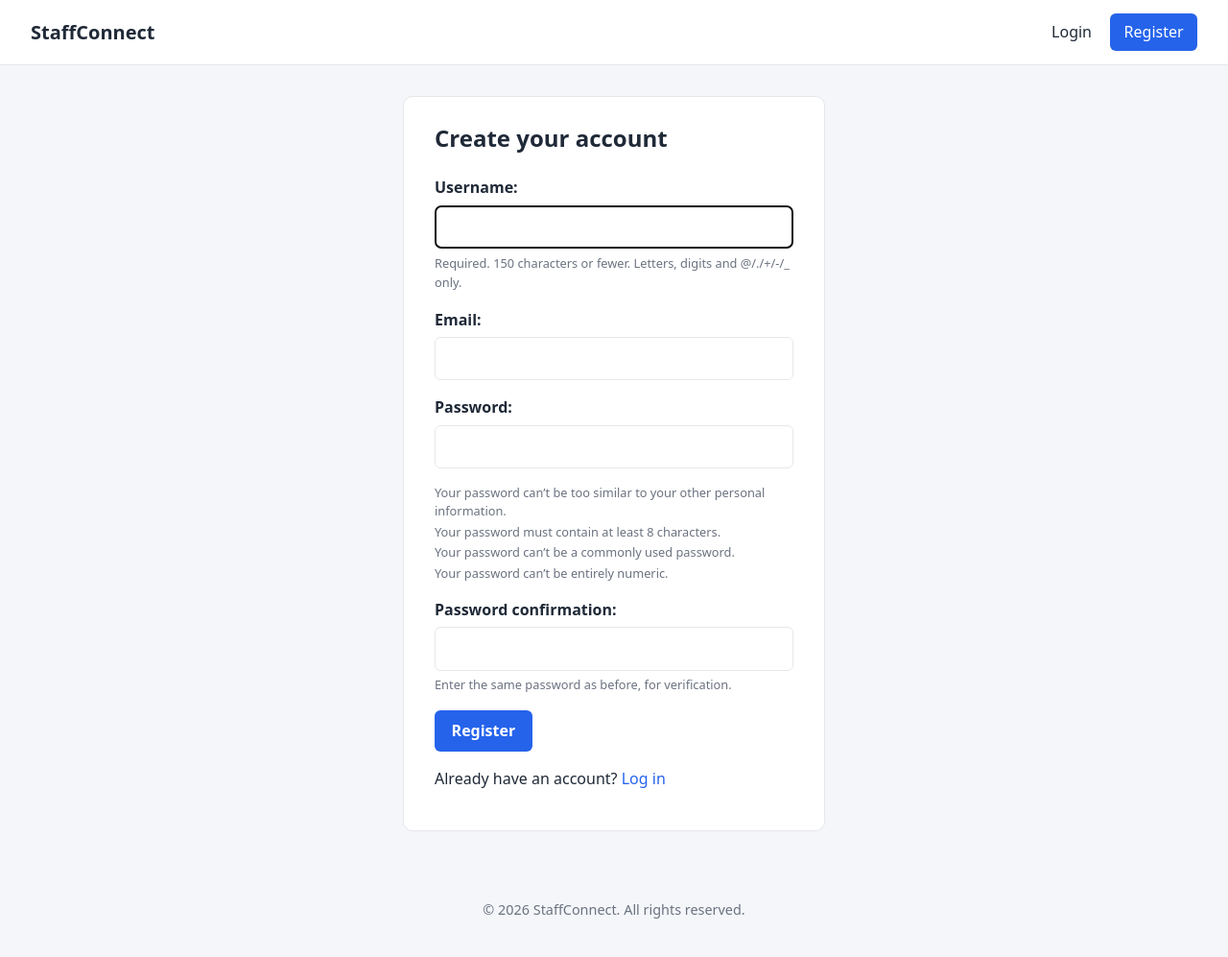
After one commit to ZeinaZayed4/staffconnect, a Django app: page /users/register/ in a window 1280 px wide. The commit adds this page. Shown: the whole page at 96% size. Run offline with Django 4.2, Linux system fonts and the light colour scheme.

Commit message:
Add registeration, login, POST-only logout, and profile placeholder

```diff
--- a/config/settings.py
+++ b/config/settings.py
@@ -128,3 +128,6 @@ STATICFILES_DIRS = [
 # https://docs.djangoproject.com/en/4.2/ref/settings/#default-auto-field
 
 DEFAULT_AUTO_FIELD = "django.db.models.BigAutoField"
+
+LOGIN_URL = "users:login"
+LOGIN_REDIRECT_URL = "users:profile"
--- a/static/css/style.css
+++ b/static/css/style.css
@@ -260,3 +260,48 @@ form textarea {
     border-radius: 50%;
     object-fit: cover;
 }
+
+.form-card {
+    max-width: 440px;
+    margin: 0 auto;
+    background: var(--card);
+    border: 1px solid var(--border);
+    border-radius: var(--radius);
+    padding: 1.5rem 2rem;
+}
+
+.form-card h1 {
+    margin-top: 0;
+}
+
+.helptext,
+.helptext ul,
+.helptext li {
+    font-size: 0.8rem;
+    color: var(--muted);
+    font-weight: 400;
+}
+
+.helptext {
+    display: block;
+    margin-top: 0.3rem;
+}
+
+.helptext ul {
+    list-style: none;
+    margin: 0.3rem 0 0;
+    padding-left: 0;
+}
+
+form > ul:not(.errorlist) {
+    list-style: none;
+    margin: 0.3rem 0 1rem;
+    padding: 0;
+    font-size: 0.8rem;
+    color: var(--muted);
+    line-height: 1.5;
+}
+
+form > ul:not(.errorlist) li {
+    margin-bottom: 0.15rem;
+}
--- a/templates/base.html
+++ b/templates/base.html
@@ -19,7 +19,14 @@
 
                 <div class="nav-links">
                     {% if user.is_authenticated %}
+                    <a href="{% url 'users:profile' %}">Profile</a>
+                    <form method="post" action="{% url 'users:logout' %}" class="logout-form">
+                        {% csrf_token %}
+                        <button type="submit">Logout</button>
+                    </form>
                     {% else %}
+                    <a href="{% url 'users:login' %}">Login</a>
+                    <a href="{% url 'users:register' %}" class="register-link">Register</a>
                     {% endif %}
                 </div>
             </nav>
--- /dev/null
+++ b/templates/users/register.html
@@ -0,0 +1,15 @@
+{% extends "base.html" %}
+
+{% block title %}Register | StaffConnect{% endblock %}
+
+{% block content %}
+<section class="form-card">
+    <h1>Create your account</h1>
+    <form method="post" novalidate>
+        {% csrf_token %}
+        {{ form.as_p }}
+        <button type="submit" class="button">Register</button>
+    </form>
+    <p>Already have an account? <a href="{% url 'users:login' %}">Log in</a></p>
+</section>
+{% endblock %}
--- /dev/null
+++ b/users/forms.py
@@ -0,0 +1,19 @@
+from django import forms
+from django.contrib.auth import get_user_model
+from django.contrib.auth.forms import UserCreationForm
+
+User = get_user_model()
+
+
+class RegisterForm(UserCreationForm):
+    email = forms.EmailField(required=True)
+
+    class Meta:
+        model = User
+        fields = ("username", "email", "password1", "password2")
+
+    def clean_email(self):
+        email = self.cleaned_data["email"].lower()
+        if User.objects.filter(email__iexact=email).exists():
+            raise forms.ValidationError("An account with this email already exists.")
+        return email
--- a/users/urls.py
+++ b/users/urls.py
@@ -1,6 +1,11 @@
 from django.urls import path
+from .views import register, login_view, logout_view, profile
 
 app_name = "users"
 
 urlpatterns = [
+    path("register/", register, name="register"),
+    path("login/", login_view, name="login"),
+    path("logout/", logout_view, name="logout"),
+    path("profile/", profile, name="profile"),
 ]
--- a/users/views.py
+++ b/users/views.py
@@ -1,3 +1,59 @@
-from django.shortcuts import render
+from django.conf import settings
+from django.contrib import messages
+from django.contrib.auth import login, logout
+from django.contrib.auth.decorators import login_required
+from django.contrib.auth.forms import AuthenticationForm
+from django.shortcuts import render, redirect
+from django.utils.http import url_has_allowed_host_and_scheme
+from django.views.decorators.http import require_POST
+from .forms import RegisterForm
 
-# Create your views here.
+
+def register(request):
+    if request.user.is_authenticated:
+        return redirect("users:profile")
+
+    if request.method == "POST":
+        form = RegisterForm(request.POST)
+        if form.is_valid():
+            user = form.save()
+            messages.success(request, f"Account created for {user.username}. You can now log in.")
+            return redirect("users:login")
+        messages.error(request, "Please correct the errors below.")
+    else:
+        form = RegisterForm()
+
+    return render(request, "users/register.html", {"form": form})
+
+def login_view(request):
+    if request.user.is_authenticated:
+        return redirect("users:profile")
+
+    if request.method == "POST":
+        form = AuthenticationForm(request, data=request.POST)
+        if form.is_valid():
+            login(request, form.get_user())
+            messages.success(request, "Welcome back!")
+            next_url = request.POST.get("next", "")
+            if next_url and url_has_allowed_host_and_scheme(
+                next_url,
+                allowed_hosts={request.get_host()},
+                require_https=request.is_secure(),
+            ):
+                return redirect(next_url)
+            return redirect(settings.LOGIN_REDIRECT_URL)
+        messages.error(request, "Invalid username or password.")
+    else:
+        form = AuthenticationForm()
+
+    return render(request, "users/login.html", {"form": form})
+
+@require_POST
+def logout_view(request):
+    logout(request)
+    messages.info(request, "You have been logged out.")
+    return redirect("posts:home")
+
+@login_required
+def profile(request):
+    return render(request, "users/profile.html", {"profile": request.user.profile})
```
Also changed, not shown: templates/users/login.html (added, +16 -0 lines), templates/users/profile.html (added, +12 -0 lines).
